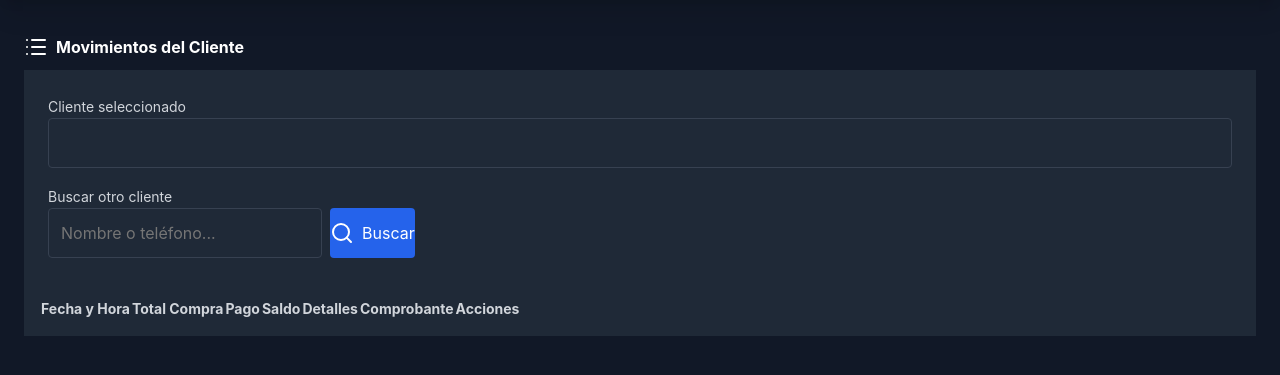
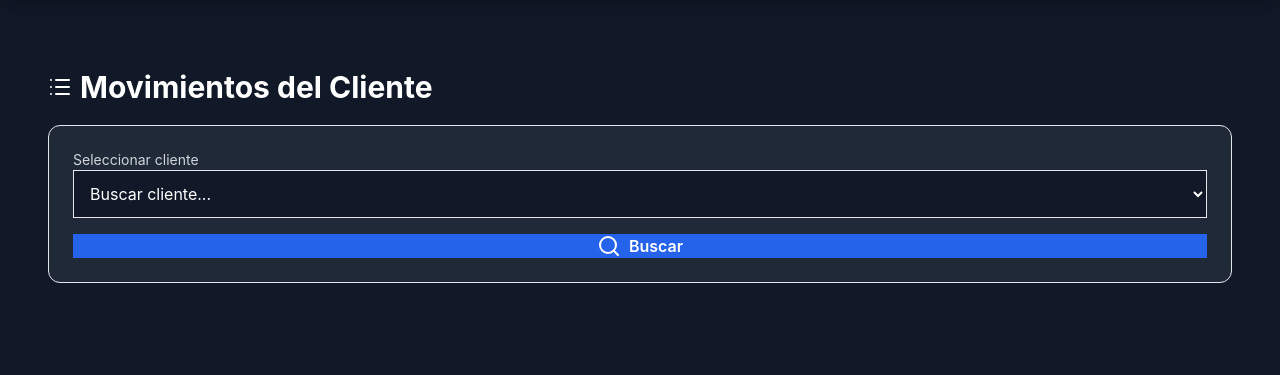
Before and after one commit to NahunMenem/Bando-Railway, a Flask app: page /movimientos in a window 1280 px wide. Shown: the part 45-420 px from the top of the page. Run offline with Flask 3, Linux system fonts and the light colour scheme; a user stored in the database is signed in; tables that the repository leaves empty hold one stand-in row (values such as "Sample post"); lists and menus that the app fills with data are empty.

Commit message:
Update movimientos.html

```diff
--- a/templates/movimientos.html
+++ b/templates/movimientos.html
@@ -1,103 +1,192 @@
 {% extends "base.html" %}
 {% block content %}
 
-<div class="max-w-7xl mx-auto space-y-8">
+<div class="p-6 max-w-7xl mx-auto space-y-8">
 
-    <!-- 🔹 Título -->
-    <h1 class="text-2xl font-bold flex items-center gap-2">
+  <!-- 🔹 TITULO -->
+  <h1 class="text-3xl font-bold flex items-center gap-2">
     <i data-lucide="list"></i>
     Movimientos del Cliente
   </h1>
 
-    <!-- 🔹 BUSCAR CLIENTE -->
-    <div class="bg-gray-800 p-6 rounded-lg shadow-lg space-y-4">
+  <!-- 🔹 BUSCADOR + SELECT CLIENTE -->
+  <div class="bg-gray-800 p-6 rounded-xl shadow-lg space-y-4 border border-gray-700">
 
-        <div class="grid grid-cols-1 md:grid-cols-2 gap-4">
-            <!-- CLIENTE SELECCIONADO -->
-            <div>
-                <label class="text-gray-300 text-sm">Cliente seleccionado</label>
-                <input type="text" value="{{ cliente_nombre }}"
-                       class="w-full bg-gray-700 text-white p-3 rounded border border-gray-600" disabled>
+    <form method="GET" class="grid grid-cols-1 md:grid-cols-3 gap-4">
+
+      <!-- SELECT CLIENTE -->
+      <div class="md:col-span-2">
+        <label class="block text-gray-300 text-sm mb-1">Seleccionar cliente</label>
+        <select name="cliente_id" id="cliente-select"
+                class="w-full bg-gray-900 border border-gray-700 text-white rounded-lg p-3 shadow-inner">
+          <option value="">Buscar cliente...</option>
+          {% for cliente in clientes %}
+          <option value="{{ cliente.id }}"
+            {% if cliente_id_seleccionado == cliente.id|string %}selected{% endif %}>
+            {{ cliente.nombre }} - {{ cliente.documento }}
+          </option>
+          {% endfor %}
+        </select>
       </div>
 
-            <!-- BUSCAR OTRO CLIENTE -->
-            <div>
-                <label class="text-gray-300 text-sm">Buscar otro cliente</label>
-                <form method="get" class="flex gap-2">
-                    <input
-                        type="text"
-                        name="q"
-                        placeholder="Nombre o teléfono..."
-                        class="flex-1 bg-gray-700 text-white p-3 rounded border border-gray-600"
-                    >
-                    <button class="bg-blue-600 hover:bg-blue-700 text-white px-4 rounded flex items-center gap-2">
-                        <i data-lucide="search"></i>
-                        Buscar
+      <!-- BOTÓN BUSCAR -->
+      <div class="flex items-end">
+        <button type="submit"
+          class="w-full bg-blue-600 hover:bg-blue-700 text-white px-4 py-3 rounded-lg font-semibold shadow-md flex items-center justify-center gap-2">
+          <i data-lucide="search"></i> Buscar
+        </button>
+      </div>
+
+    </form>
+
+  </div>
+
+  <!-- 🔹 TABLA DE MOVIMIENTOS -->
+  {% if movimientos %}
+  <div class="bg-gray-800 rounded-xl shadow-xl overflow-hidden border border-gray-700">
+
+    <div class="overflow-x-auto">
+    <table class="min-w-full text-sm text-gray-200">
+
+      <!-- HEADERS -->
+      <thead class="bg-gray-900 text-gray-300 uppercase text-xs">
+        <tr>
+          <th class="px-4 py-3 text-left">Fecha y Hora</th>
+          <th class="px-4 py-3 text-left">Total Compra</th>
+          <th class="px-4 py-3 text-left">Pago</th>
+          <th class="px-4 py-3 text-left">Saldo</th>
+          <th class="px-4 py-3 text-left">Detalles</th>
+          <th class="px-4 py-3 text-left">Comprobante</th>
+          <th class="px-4 py-3 text-left">Acciones</th>
+        </tr>
+      </thead>
+
+      <!-- BODY -->
+      <tbody>
+        {% for m in movimientos %}
+        <tr class="border-t border-gray-700 hover:bg-gray-700/40 transition-colors">
+
+          <td class="px-4 py-3">{{ m.fecha.strftime("%d/%m/%Y %H:%M") }}</td>
+
+          <td class="px-4 py-3 font-semibold text-green-400">
+            {% if m.tipo == 'venta' %}${{ '%.2f' | format(m.total) }}{% endif %}
+          </td>
+
+          <td class="px-4 py-3 text-blue-400">
+            {% if m.tipo == 'pago' %}
+              ${{ '%.2f' | format(m.pago_a_cuenta) }}
+            {% elif m.pago_a_cuenta > 0 %}
+              ${{ '%.2f' | format(m.pago_a_cuenta) }}
+            {% endif %}
+          </td>
+
+          <td class="px-4 py-3 text-red-400">
+            {% if m.saldo_resultante is not none %}
+              ${{ '%.2f' | format(m.saldo_resultante) }}
+            {% endif %}
+          </td>
+
+          <!-- DETALLES -->
+          <td class="px-4 py-3">
+            {% if m.tipo == 'venta' %}
+              <button type="button" onclick="toggleDetalle('{{ m.id }}')"
+                class="px-2 py-1 rounded bg-gray-700 hover:bg-gray-600 text-white text-xs flex items-center gap-1">
+                <i data-lucide="eye"></i> Ver
+              </button>
+            {% endif %}
+          </td>
+
+          <!-- COMPROBANTE -->
+          <td class="px-4 py-3">
+            {% if m.tipo == 'venta' %}
+              <a href="{{ url_for('comprobante', venta_id=m.id) }}" target="_blank"
+                class="bg-green-600 hover:bg-green-700 text-white text-xs px-3 py-1 rounded flex items-center gap-1">
+                <i data-lucide="file-text"></i> Ver
+              </a>
+            {% elif m.tipo == 'pago' %}
+              {% set pago_id = m.id.split('-')[1]|int %}
+              <a href="{{ url_for('comprobante_pago', pago_id=pago_id) }}" target="_blank"
+                class="bg-blue-600 hover:bg-blue-700 text-white text-xs px-3 py-1 rounded flex items-center gap-1">
+                <i data-lucide="file-text"></i> Ver
+              </a>
+            {% endif %}
+          </td>
+
+          <!-- ACCIONES -->
+          <td class="px-4 py-3">
+            <form method="POST"
+              action="{{ url_for('eliminar_movimiento', tipo=m.tipo, id=m.id if m.tipo == 'venta' else m.id.split('-')[1]|int) }}"
+              onsubmit="return confirm('¿Estás seguro que deseas eliminar este movimiento?');">
+              <button class="bg-red-600 hover:bg-red-700 text-white text-xs px-3 py-1 rounded flex items-center gap-1">
+                <i data-lucide="trash-2"></i> Anular
               </button>
             </form>
-            </div>
+          </td>
+
+        </tr>
+
+        <!-- FILA DETALLE -->
+        {% if m.tipo == 'venta' %}
+        <tr id="detalle-{{ m.id }}" class="hidden bg-gray-900">
+          <td colspan="7" class="px-6 py-4">
+
+            {% if m.descripcion %}
+            <p class="mb-2 text-gray-300"><strong>Descripción:</strong> {{ m.descripcion }}</p>
+            {% endif %}
+
+            {% if m.items %}
+            <table class="w-full text-xs bg-gray-800 rounded border border-gray-700 mt-3">
+              <thead>
+                <tr class="bg-gray-700 text-gray-200">
+                  <th class="px-2 py-1">Cant.</th>
+                  <th class="px-2 py-1">Descripción</th>
+                  <th class="px-2 py-1">P. Unitario</th>
+                  <th class="px-2 py-1">Total</th>
+                </tr>
+              </thead>
+              <tbody>
+                {% for item in m["items"] %}
+                <tr class="border-t border-gray-600">
+                  <td class="px-2 py-1">{{ item.cantidad }}</td>
+                  <td class="px-2 py-1">{{ item.descripcion }}</td>
+                  <td class="px-2 py-1">${{ '%.2f' | format(item.precio_unitario) }}</td>
+                  <td class="px-2 py-1">${{ '%.2f' | format(item.total) }}</td>
+                </tr>
+                {% endfor %}
+              </tbody>
+            </table>
+            {% endif %}
+
+          </td>
+        </tr>
+        {% endif %}
+
+        {% endfor %}
+      </tbody>
+
+    </table>
     </div>
 
   </div>
 
-    <!-- 🔹 TABLA DE MOVIMIENTOS -->
-    <div class="bg-gray-800 p-4 rounded-lg shadow overflow-x-auto">
-
-        <table class="min-w-full text-sm text-left text-gray-300">
-
-            <!-- ENCABEZADOS -->
-            <thead class="bg-gray-700 text-gray-200">
-                <tr>
-                    <th class="px-4 py-3">Fecha y Hora</th>
-                    <th class="px-4 py-3">Total Compra</th>
-                    <th class="px-4 py-3">Pago</th>
-                    <th class="px-4 py-3">Saldo</th>
-                    <th class="px-4 py-3">Detalles</th>
-                    <th class="px-4 py-3">Comprobante</th>
-                    <th class="px-4 py-3">Acciones</th>
-                </tr>
-            </thead>
-
-            <!-- CUERPO -->
-            <tbody>
-                {% for mov in movimientos %}
-                <tr class="border-b border-gray-700 hover:bg-gray-700/40">
-
-                    <td class="px-4 py-3">{{ mov.fecha }}</td>
-                    <td class="px-4 py-3 text-blue-300">${{ mov.total }}</td>
-                    <td class="px-4 py-3 text-green-300">${{ mov.pago }}</td>
-                    <td class="px-4 py-3 text-red-300">${{ mov.saldo }}</td>
-
-                    <td class="px-4 py-3">
-                        <button class="bg-gray-600 hover:bg-gray-500 px-3 py-1 rounded text-white text-xs flex items-center gap-1">
-                            <i data-lucide="eye"></i> Ver
-                        </button>
-                    </td>
-
-                    <td class="px-4 py-3">
-                        <button class="bg-blue-600 hover:bg-blue-500 px-3 py-1 rounded text-white text-xs flex items-center gap-1">
-                            <i data-lucide="file"></i> Ver
-                        </button>
-                    </td>
-
-                    <td class="px-4 py-3">
-                        <button class="bg-red-600 hover:bg-red-500 px-3 py-1 rounded text-white text-xs flex items-center gap-1">
-                            <i data-lucide="trash-2"></i> Anular
-                        </button>
-                    </td>
-
-                </tr>
-                {% endfor %}
-            </tbody>
-
-        </table>
-
-    </div>
+  {% elif cliente_id_seleccionado %}
+  <p class="text-gray-400 text-center mt-6">No hay movimientos para este cliente.</p>
+  {% endif %}
 
 </div>
 
 <script>
-    lucide.createIcons()
+function toggleDetalle(id) {
+  document.getElementById("detalle-" + id).classList.toggle("hidden");
+}
+
+new TomSelect('#cliente-select', {
+  create: false,
+  sortField: { field: 'text', direction: 'asc' },
+  placeholder: 'Buscar cliente...'
+});
+
+lucide.createIcons();
 </script>
 
 {% endblock %}
```
Lines whose indentation alone changed are shown as unchanged.
